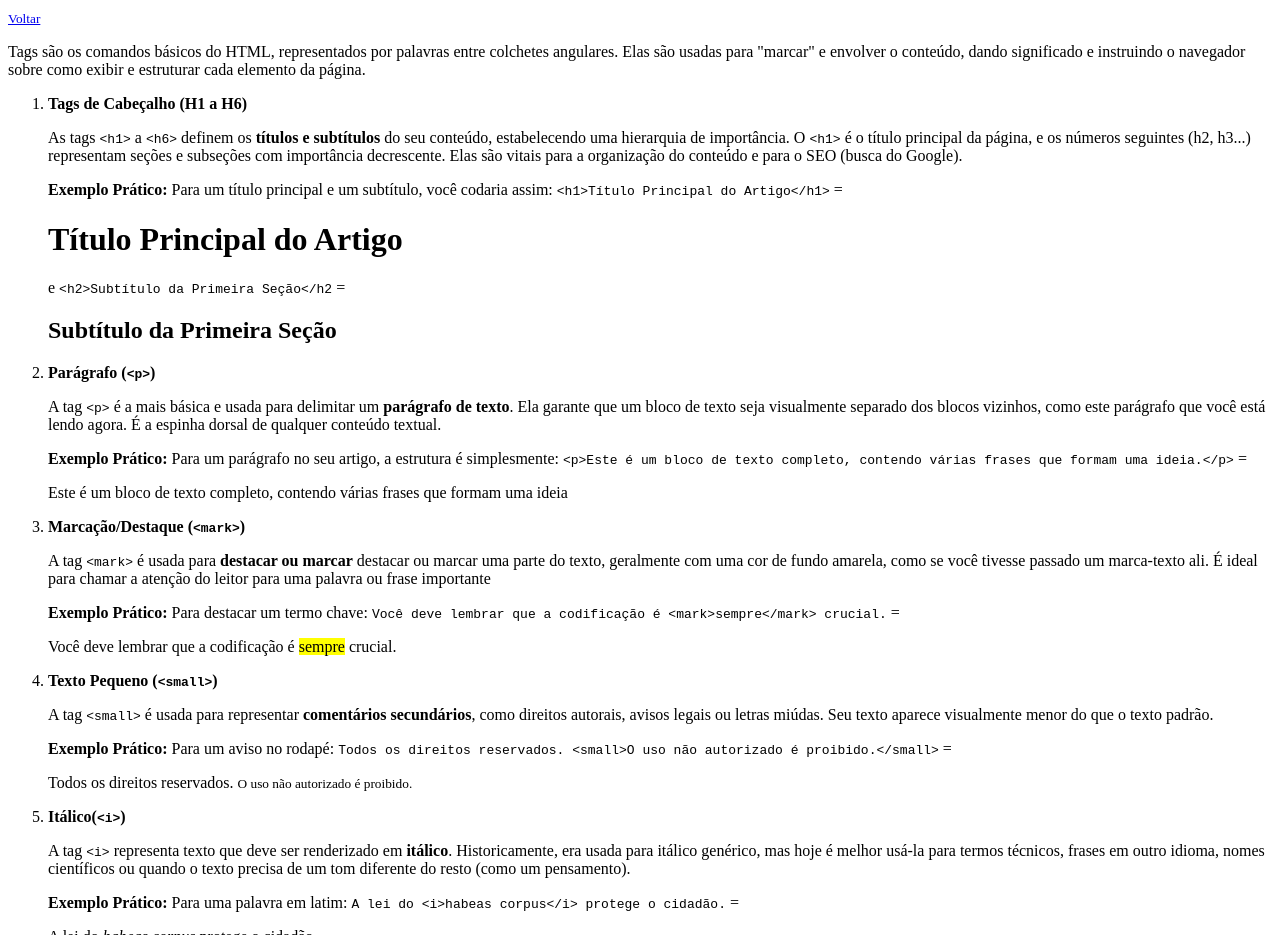
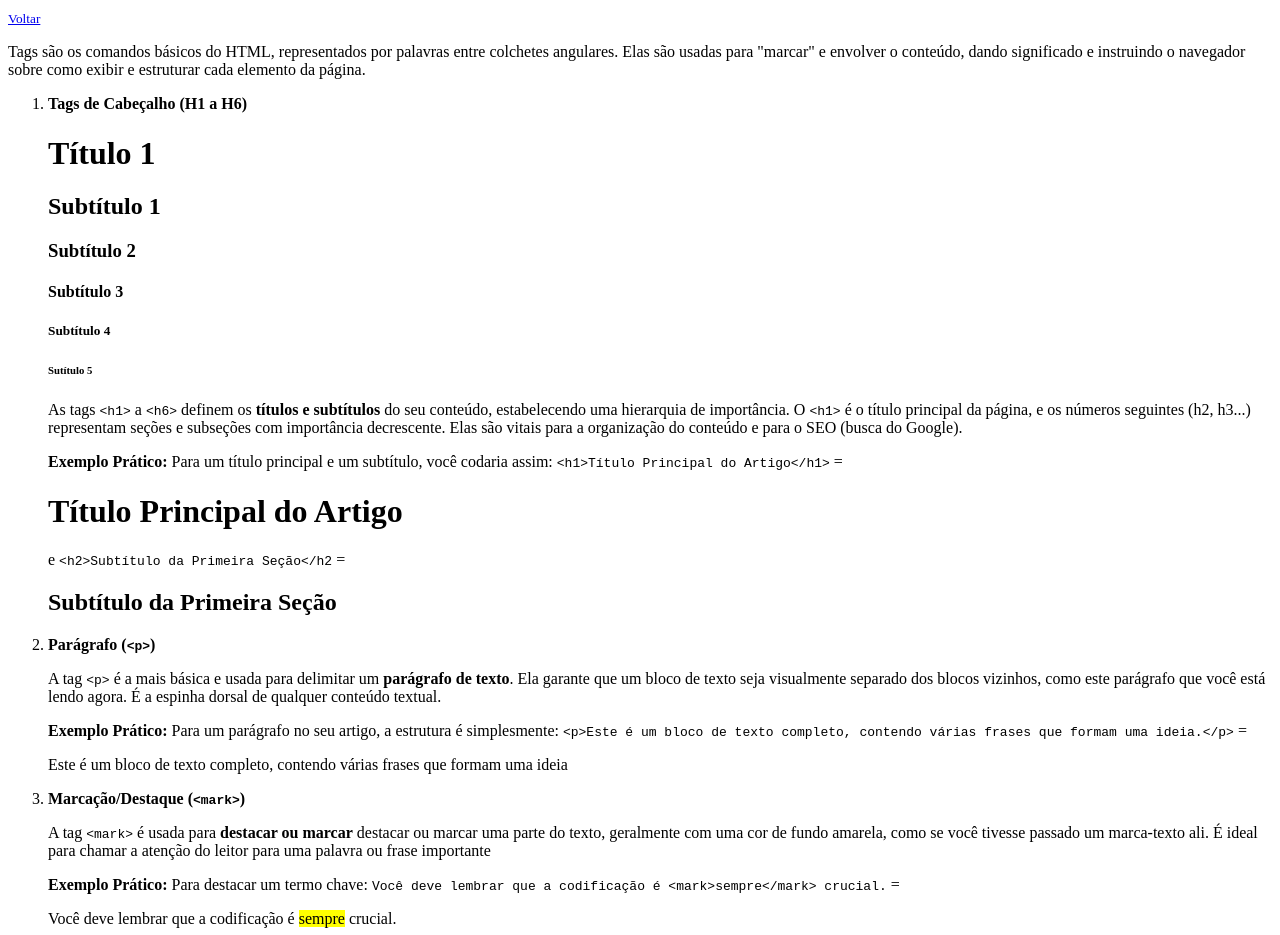
Before and after one commit to Icaro-Brito/DIO-HTML, a plain HTML site: page index.html in a window 1280 px wide. Shown: the part 840-1775 px from the top of the page. Drawn offline with Linux system fonts and the light colour scheme.

Commit message:
Update index.html

```diff
--- a/index.html
+++ b/index.html
@@ -92,6 +92,18 @@
     <ol>
 
         <li><strong>Tags de Cabeçalho (H1 a H6)</strong></li>
+
+        <h1>Título 1</h1>
+
+        <h2>Subtítulo 1</h2>
+
+        <h3>Subtítulo 2</h3>
+
+        <h4>Subtítulo 3</h4>
+
+        <h5>Subtítulo 4</h5>
+
+        <h6>Sutítulo 5</h6>
 
         <p>
 
```
